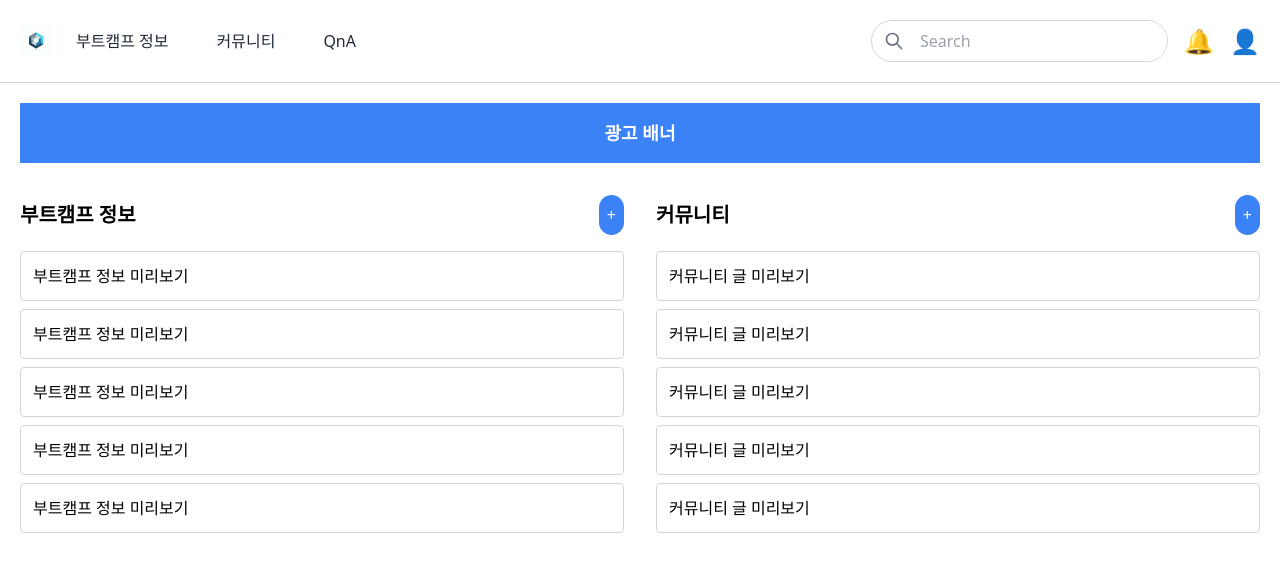
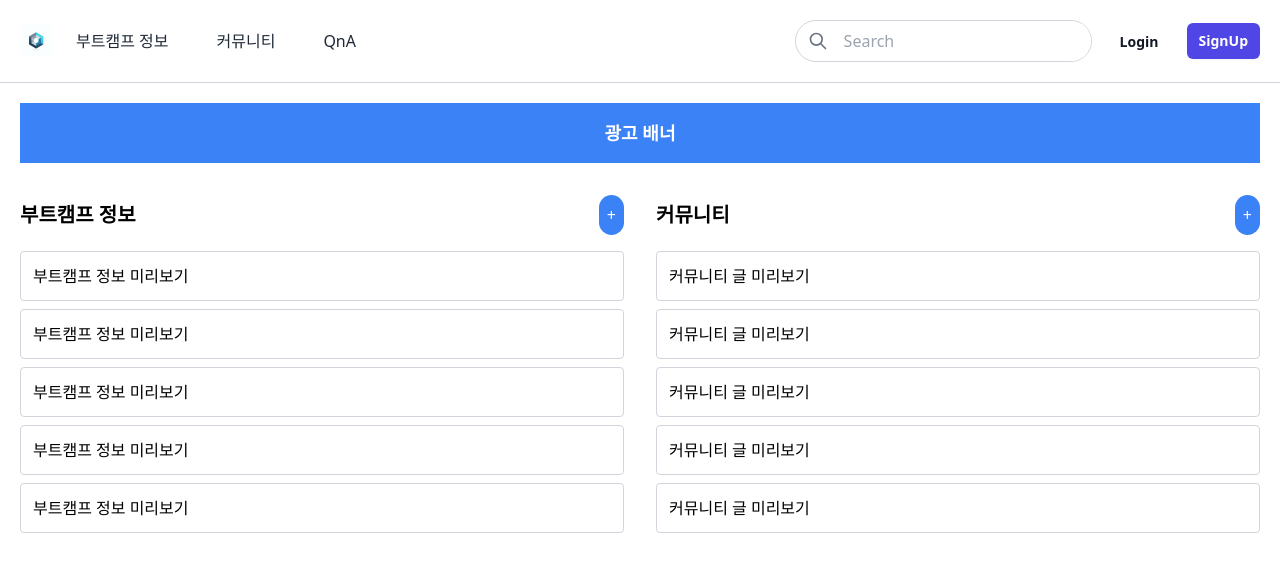
Before and after one commit to AI-x-optional/FE, a Next.js app: page / in a window 1280 px wide. Shown: the top 572 px of the page. Built offline with nearby package versions, Linux system fonts and the light colour scheme.

Commit message:
헤더 로그인 회원가입 버튼 형태 수정

```diff
--- a/app/components/header.js
+++ b/app/components/header.js
@@ -1,5 +1,5 @@
 "use client";
-import Link from 'next/link';
+import Link from "next/link";
 import { usePathname } from "next/navigation";
 
 export default function Header() {
@@ -13,9 +13,15 @@ export default function Header() {
             <img src="/Logo.png" alt="Logo" className="h-8" />
           </Link>
           <nav className="flex gap-8">
-            <Link href="/bootcamp" className={`text-gray-800 no-underline px-2 py-1 rounded ${pathname === '/bootcamp' ? 'bg-gray-100' : 'bg-white'}`}>부트캠프 정보</Link>
-            <Link href="/community" className={`text-gray-800 no-underline px-2 py-1 rounded ${pathname === '/community' ? 'bg-gray-100' : 'bg-white'}`}>커뮤니티</Link>
-            <Link href="/qna" className={`text-gray-800 no-underline px-2 py-1 rounded ${pathname === '/qna' ? 'bg-gray-100' : 'bg-white'}`}>QnA</Link>
+            <Link href="/bootcamp" className={`text-gray-800 no-underline px-2 py-1 rounded ${pathname === "/bootcamp" ? "bg-gray-100" : "bg-white"}`}>
+              부트캠프 정보
+            </Link>
+            <Link href="/community" className={`text-gray-800 no-underline px-2 py-1 rounded ${pathname === "/community" ? "bg-gray-100" : "bg-white"}`}>
+              커뮤니티
+            </Link>
+            <Link href="/qna" className={`text-gray-800 no-underline px-2 py-1 rounded ${pathname === "/qna" ? "bg-gray-100" : "bg-white"}`}>
+              QnA
+            </Link>
           </nav>
         </div>
         <div className="flex items-center gap-4">
@@ -27,8 +33,20 @@ export default function Header() {
             </span>
             <input type="text" placeholder="Search" className="py-2 px-4 w-full focus:outline-none" />
           </div>
-          <Link href="/" className="text-2xl text-gray-800 no-underline">🔔</Link>
-          <Link href="/" className="text-2xl text-gray-800 no-underline">👤</Link>
+          <span className="sm:ml-3">
+            <Link href="/">
+              <button type="button" className="text-sm font-semibold leading-6 text-gray-900">
+                Login
+              </button>
+            </Link>
+          </span>
+          <span className="sm:ml-3">
+            <Link href="/">
+              <button type="button" className="inline-flex items-center rounded-md bg-indigo-600 px-3 py-2 text-sm font-semibold text-white shadow-sm hover:bg-indigo-500 focus-visible:outline focus-visible:outline-2 focus-visible:outline-offset-2 focus-visible:outline-indigo-600">
+                SignUp
+              </button>
+            </Link>
+          </span>
         </div>
       </div>
     </header>
```
